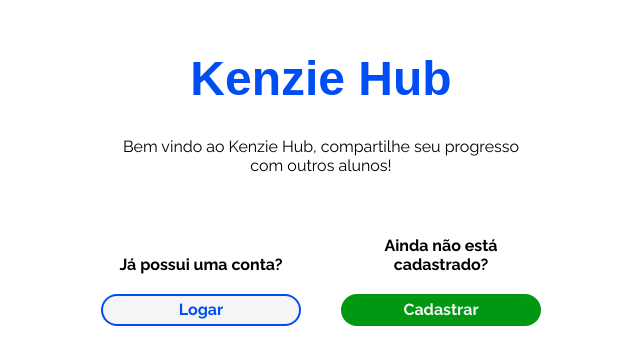
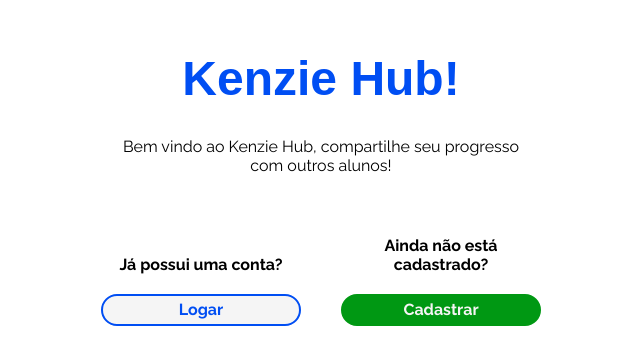
Before and after one commit to maykelnekel/kenzie-hub, a React (Create React App) app: page / in a window 1280 px wide. Shown: the part 122-486 px from the top of the page, without its empty margins (319-959 px from the left). Built offline with nearby package versions, Linux system fonts and the light colour scheme; a web font is replaced by a local one.

Commit message:
retirado autenticacao da home page

```diff
--- a/src/pages/home/index.jsx
+++ b/src/pages/home/index.jsx
@@ -8,14 +8,11 @@ export default function Home ({authenticated}) {
     const handleNavigation = (path) => {
         return history.push(path);
     }
-    if (authenticated) {
-        return <Redirect to='/dashboard'/>
-    }
 
     return (
         <Container>
             <ContainerIntra>
-                <h1>Kenzie Hub</h1>
+                <h1>Kenzie Hub!</h1>
                 <Message>
                     <p>
                         Bem vindo ao Kenzie Hub, compartilhe seu progresso com outros alunos!
```
